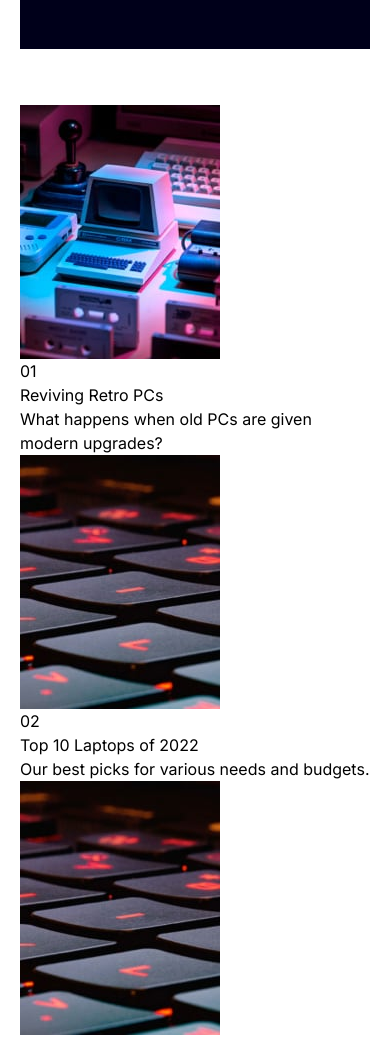
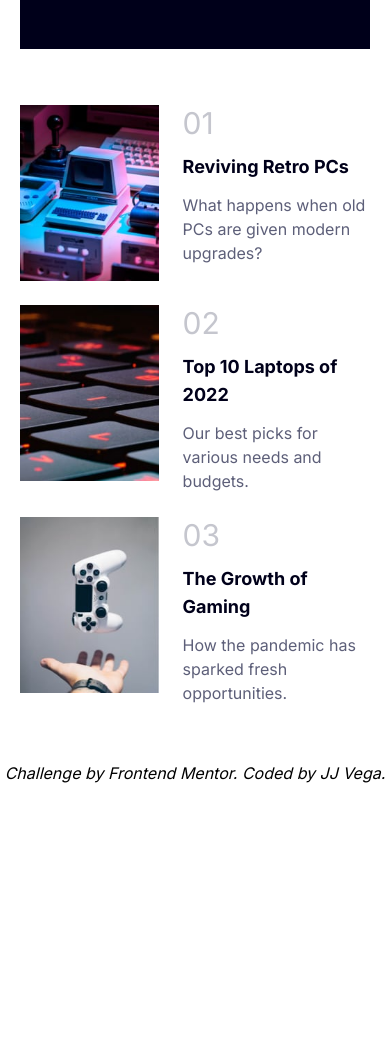
Before and after one commit to jjvega86/news-homepage-main, a website: page build/index.html in a window 390 px wide. Shown: the part 1279-2317 px from the top of the page. After the commit the page ends 2064 px from the top, so only its background shows below. Drawn offline with Linux system fonts and the light colour scheme.

Commit message:
📦 NEW: Mobile styling complete

```diff
--- a/build/index.html
+++ b/build/index.html
@@ -104,45 +104,63 @@
         </article>
       </section>
       <section id="trending">
-        <article class="trending-item">
-          <img src="./assets/images/image-retro-pcs.jpg" alt="retro pcs" />
-          <div class="trending-sub">
-            <p class="trending-number">01</p>
-            <h4 class="trending-header">Reviving Retro PCs</h4>
-            <p class="trending-description">
+        <article class="flex mb-6 gap-6">
+          <img
+            class="max-h-44"
+            src="./assets/images/image-retro-pcs.jpg"
+            alt="retro pcs"
+          />
+          <div class="flex flex-col gap-3">
+            <p class="text-3xl text-neutral-gray-blue font-medium">01</p>
+            <h4
+              class="font-bold text-neutral-vry-drk-blue text-lg hover:text-primary-red cursor-pointer"
+            >
+              Reviving Retro PCs
+            </h4>
+            <p class="text-neutral-drk-gry-blue">
               What happens when old PCs are given modern upgrades?
             </p>
           </div>
         </article>
-        <article class="trending-item">
+        <article class="flex mb-6 gap-6">
           <img
+            class="max-h-44"
             src="./assets/images/image-top-laptops.jpg"
             alt="top 10 laptops"
           />
-          <div class="trending-sub">
-            <p class="trending-number">02</p>
-            <h4 class="trending-header">Top 10 Laptops of 2022</h4>
-            <p class="trending-description">
+          <div class="flex flex-col gap-3">
+            <p class="text-3xl text-neutral-gray-blue font-medium">02</p>
+            <h4
+              class="font-bold text-neutral-vry-drk-blue text-lg hover:text-primary-red cursor-pointer"
+            >
+              Top 10 Laptops of 2022
+            </h4>
+            <p class="text-neutral-drk-gry-blue">
               Our best picks for various needs and budgets.
             </p>
           </div>
         </article>
-        <article class="trending-item">
+        <article class="flex mb-6 gap-6">
           <img
-            src="./assets/images/image-top-laptops.jpg"
-            alt="top 10 laptops"
+            class="max-h-44"
+            src="./assets/images/image-gaming-growth.jpg"
+            alt="gaming Growth"
           />
-          <div class="trending-sub">
-            <p class="trending-number">03</p>
-            <h4 class="trending-header">The Growth of Gaming</h4>
-            <p class="trending-description">
+          <div class="flex flex-col gap-3">
+            <p class="text-3xl text-neutral-gray-blue font-medium">03</p>
+            <h4
+              class="font-bold text-neutral-vry-drk-blue text-lg hover:text-primary-red cursor-pointer"
+            >
+              The Growth of Gaming
+            </h4>
+            <p class="text-neutral-drk-gry-blue">
               How the pandemic has sparked fresh opportunities.
             </p>
           </div>
         </article>
       </section>
     </main>
-    <footer class="attribution">
+    <footer class="text-center mt-14 italic">
       Challenge by
       <a href="https://www.frontendmentor.io?ref=challenge" target="_blank"
         >Frontend Mentor</a
```
Also changed, not shown: build/css/style.css.
